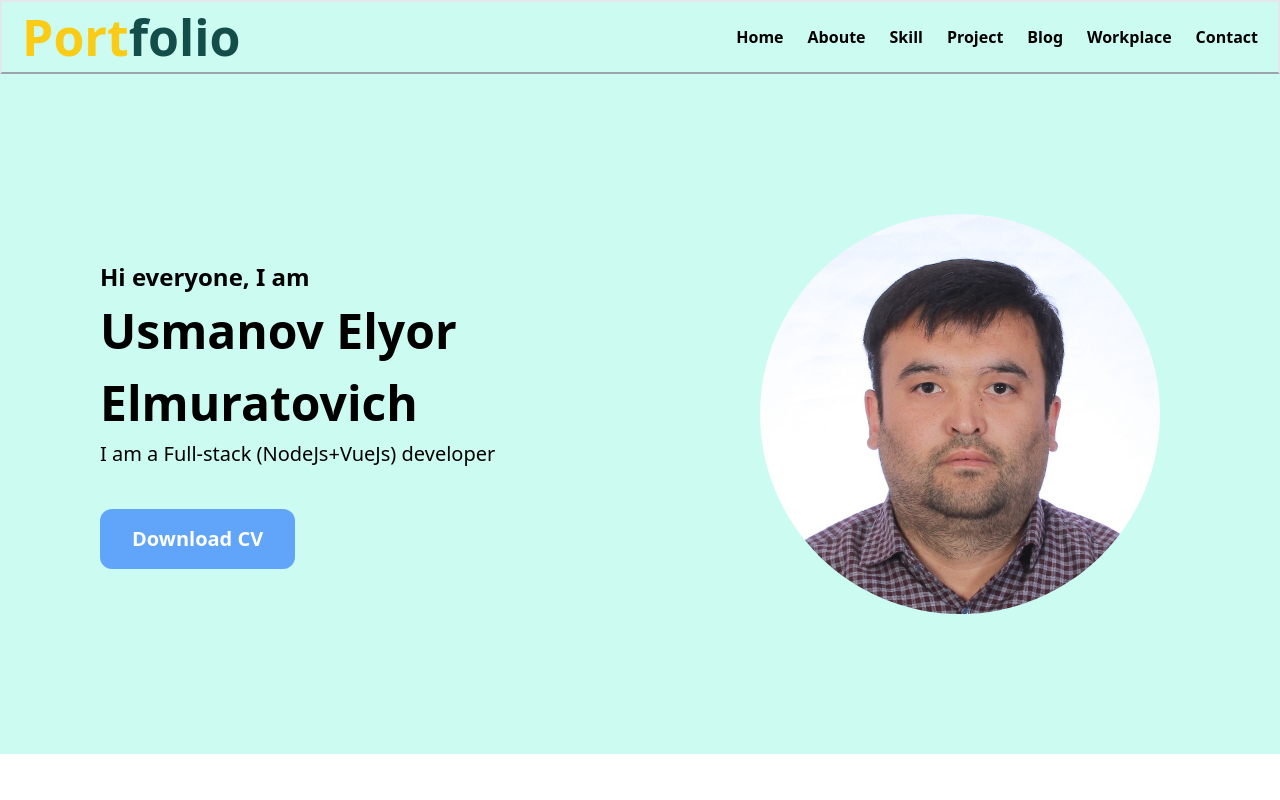
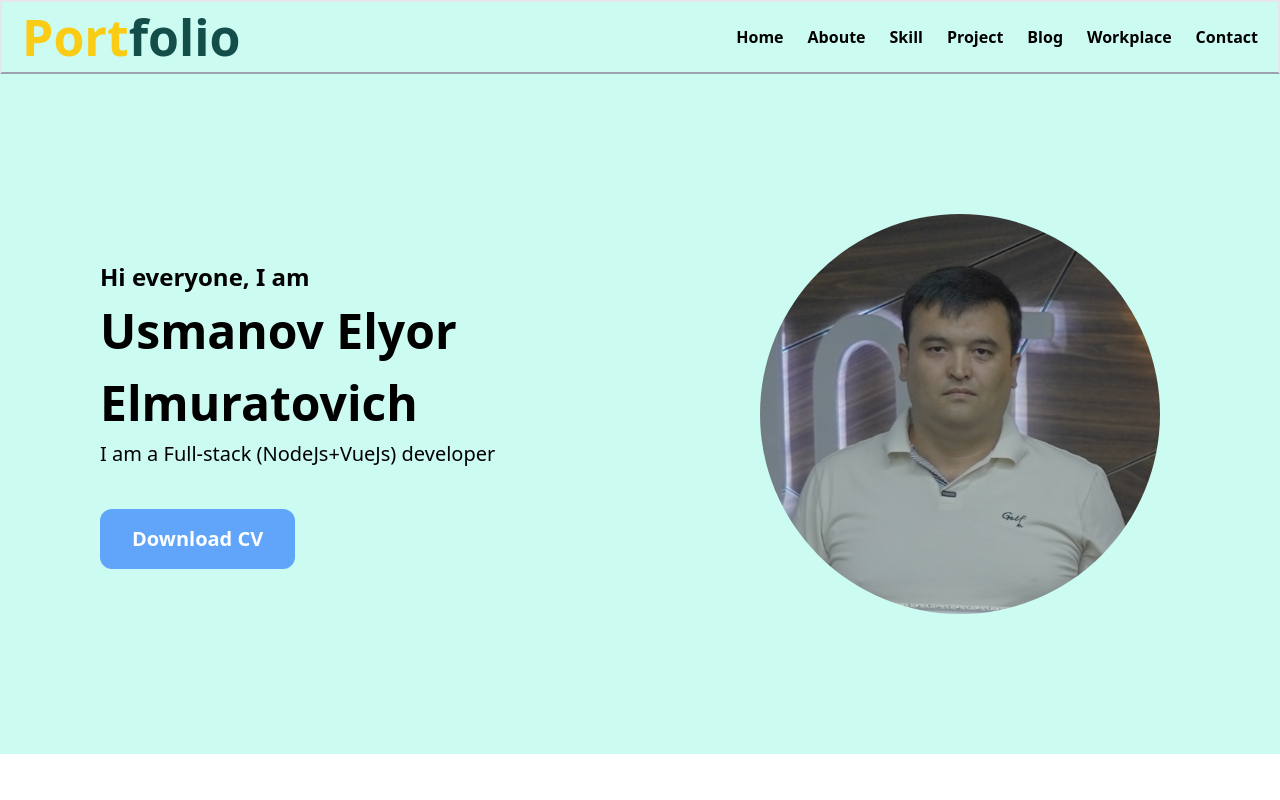
Before and after one commit to masterusmanov/Personal-Portfolio, a Nuxt app: page / in a window 1280 px wide. Shown: the top 800 px of the page. Built offline with nearby package versions, Linux system fonts and the light colour scheme; no server answers.

Commit message:
Update index.vue

```diff
--- a/pages/index.vue
+++ b/pages/index.vue
@@ -18,7 +18,7 @@
                     </div>
                 </div>
                 <div class="myypic w-1/2 flex justify-center items-center font-bold">
-                    <img src="../public/myphoto.png" alt="" class="mypic rounded-full w-[400px] object-cover">
+                    <img src="../public/moy-e157806a.png" alt="" class="mypic rounded-full w-[400px] object-cover">
                 </div>
             </div>
         </div>
```
